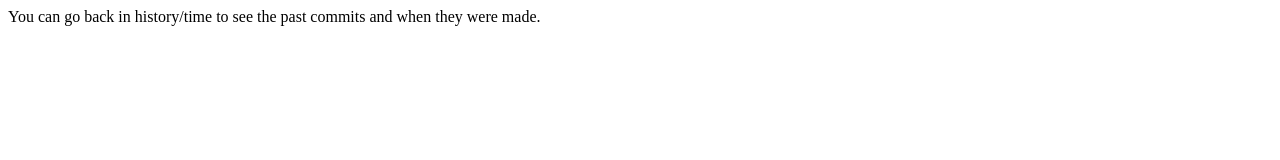
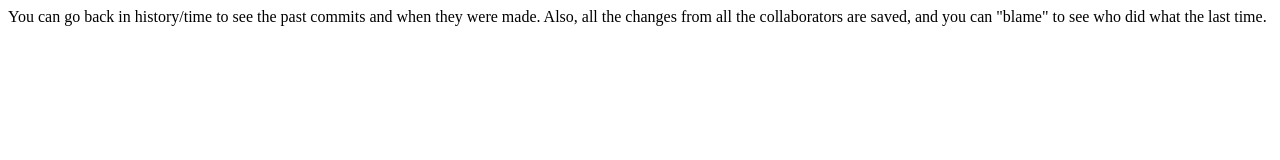
Before and after one commit to Rosalilje8/Gitgoodwithgit, a plain HTML site: page index.html in a window 1280 px wide. Drawn offline with Linux system fonts and the light colour scheme.

Commit message:
Update index.html

```diff
--- a/index.html
+++ b/index.html
@@ -6,5 +6,6 @@
   </head>
   <body>
     You can go back in history/time to see the past commits and when they were made.
+    Also, all the changes from all the collaborators are saved, and you can "blame" to see who did what the last time.
   </body>
 </html>
```
